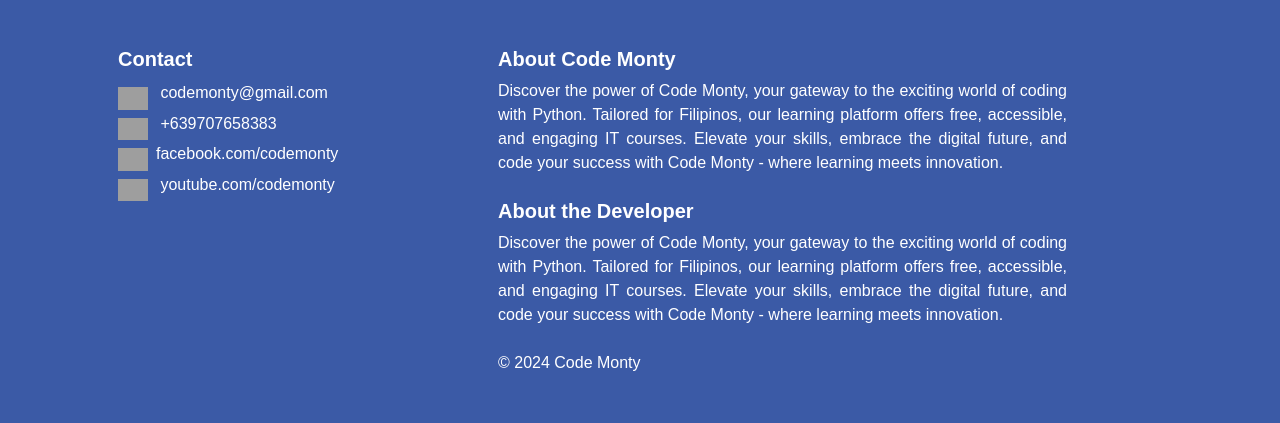
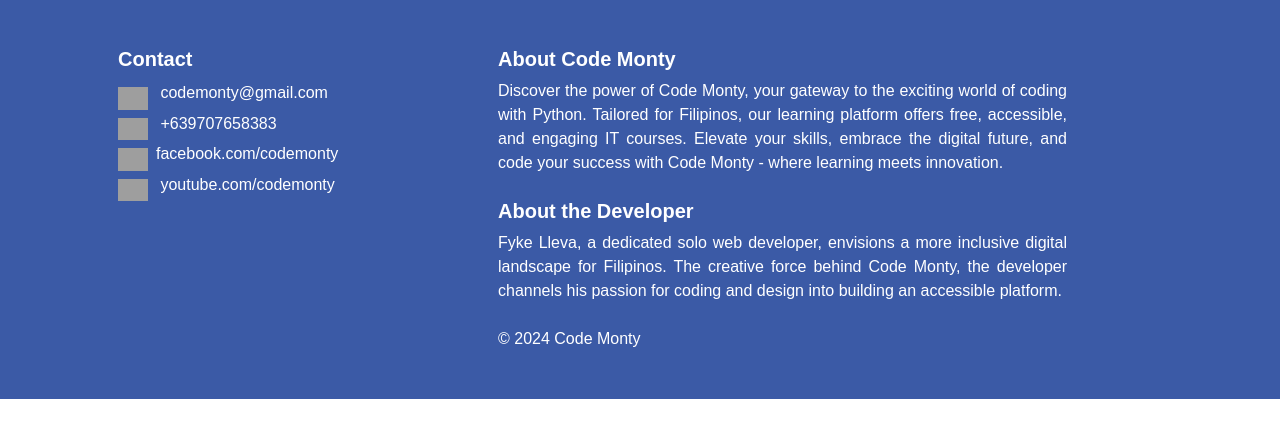
Before and after one commit to f9ki3/Code_Monty, a Flask app: page / in a window 1280 px wide. Shown: the part 902-1325 px from the top of the page. After the commit the page ends 1301 px from the top, so only its background shows below. Run offline with Flask 3, Linux system fonts and the light colour scheme; grey boxes are pictures that could not be loaded.

Commit message:
update footer

```diff
--- a/templates/footer.html
+++ b/templates/footer.html
@@ -12,7 +12,7 @@
                 <h5 class="fw-bolder">About Code Monty</h5>
                 <p style="text-align: justify;">Discover the power of Code Monty, your gateway to the exciting world of coding with Python. Tailored for Filipinos, our learning platform offers free, accessible, and engaging IT courses. Elevate your skills, embrace the digital future, and code your success with Code Monty - where learning meets innovation.</p>
                 <h5 class="fw-bolder mt-4">About the Developer</h5>
-                <p style="text-align: justify;">Discover the power of Code Monty, your gateway to the exciting world of coding with Python. Tailored for Filipinos, our learning platform offers free, accessible, and engaging IT courses. Elevate your skills, embrace the digital future, and code your success with Code Monty - where learning meets innovation.</p>
+                <p style="text-align: justify;">Fyke Lleva, a dedicated solo web developer, envisions a more inclusive digital landscape for Filipinos. The creative force behind Code Monty, the developer channels his passion for coding and design into building an accessible platform. </p>
                 <p class="mt-4">&copy; 2024 Code Monty</p>
             </div>
         </div>
```
